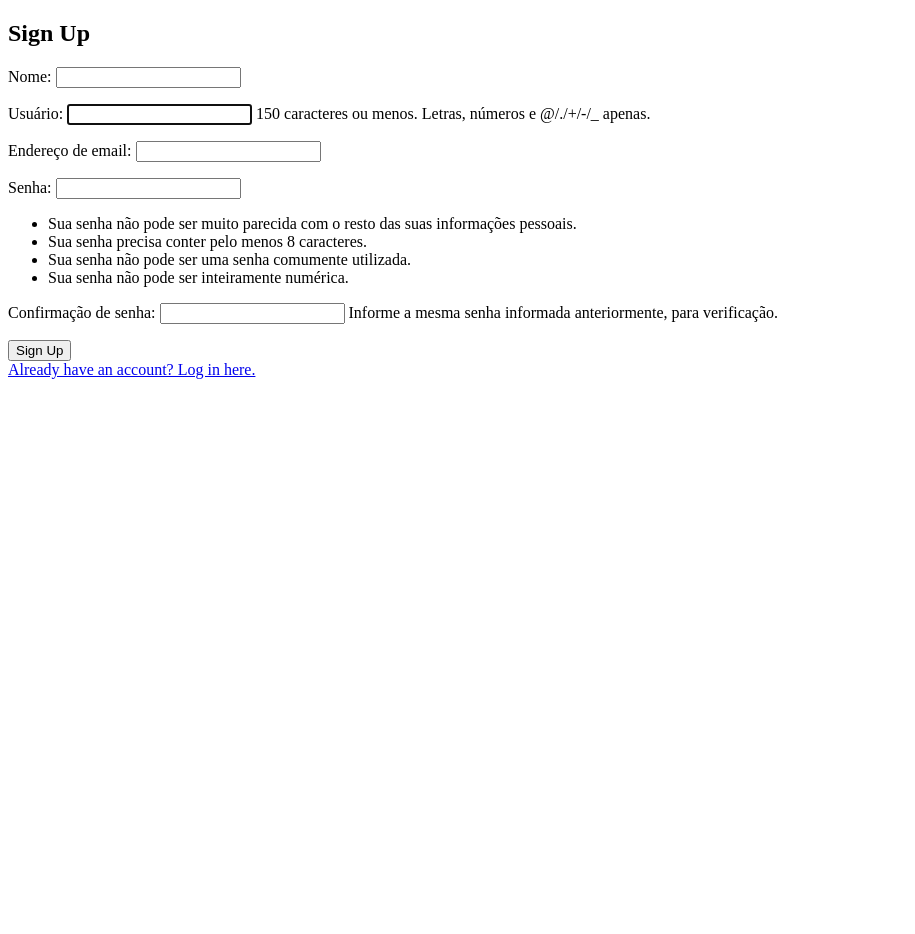
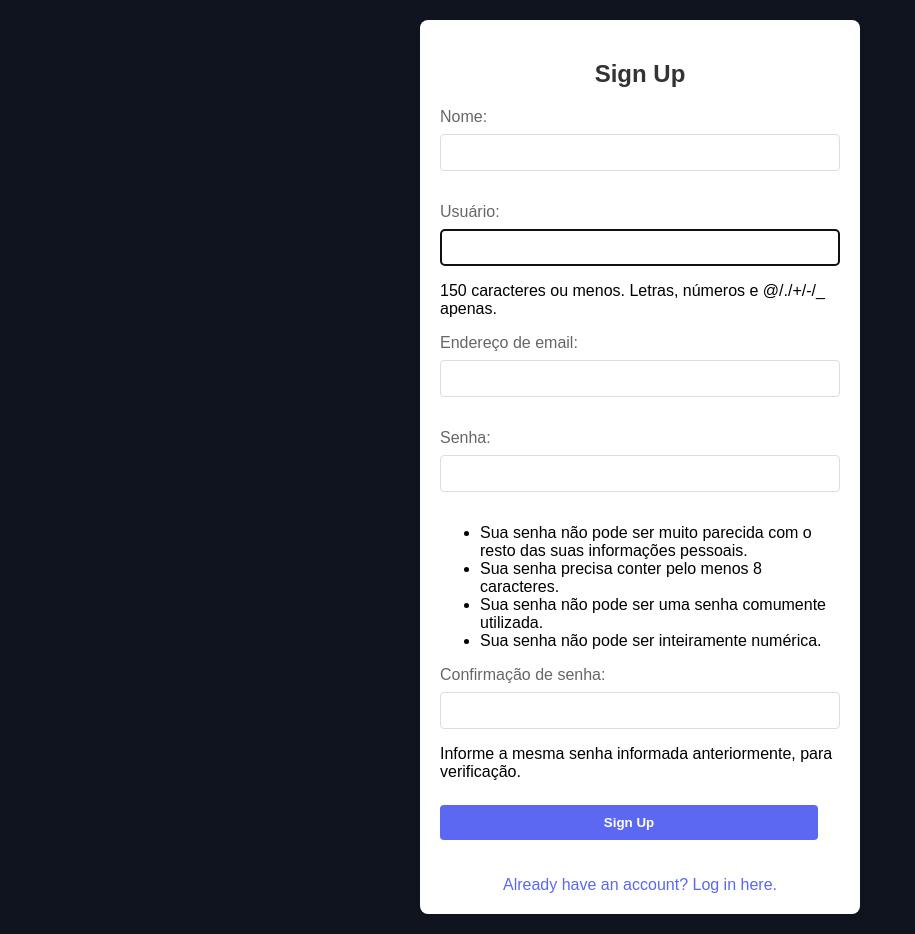
Before and after one commit to TiagoOliverDev/lizie, a Django app: page /accounts/singup/ in a window 1280 px wide. Shown: the whole page, without its empty margins (0-915 px from the left). Before the commit the page ends 379 px from the top, so only its background shows below. Run offline with Django 4.2, Linux system fonts and the light colour scheme.

Commit message:
feat: estilizando login e signup

```diff
--- a/lizetest/accounts/templates/registration/signup.html
+++ b/lizetest/accounts/templates/registration/signup.html
@@ -1,6 +1,60 @@
 {% extends 'base.html' %}
 
 {% block content %}
+<style>
+  body {
+    font-family: Arial, sans-serif; /* Fonte padrão mais legível */
+    background-color: #10141E; /* Cor de fundo mais suave */
+  }
+  .signup-container {
+    max-width: 400px;
+    margin: 20px auto;
+    padding: 20px;
+    background-color: #fff;
+    box-shadow: 0 2px 4px rgba(0, 0, 0, 0.1);
+    border-radius: 8px;
+  }
+  h2 {
+    text-align: center;
+    color: #333;
+  }
+  form {
+    margin-top: 20px;
+  }
+  label {
+    color: #666;
+  }
+  input, button {
+    width: calc(100% - 22px); /* Tamanho total menos padding */
+    padding: 10px;
+    margin-top: 8px;
+    margin-bottom: 16px;
+    border: 1px solid #ddd;
+    border-radius: 4px;
+  }
+  button {
+    background-color: #5c67f2;
+    color: white;
+    font-weight: bold;
+    border: none;
+    cursor: pointer;
+  }
+  button:hover {
+    background-color: #5058e5;
+  }
+  a {
+    text-decoration: none;
+    color: #5c67f2;
+    display: block;
+    text-align: center;
+    margin-top: 20px;
+  }
+  a:hover {
+    text-decoration: underline;
+  }
+</style>
+
+<div class="signup-container">
   <h2>Sign Up</h2>
   <form method="post">
     {% csrf_token %}
@@ -8,4 +62,5 @@
     <button type="submit">Sign Up</button>
   </form>
   <a href="{% url 'accounts:login' %}">Already have an account? Log in here.</a>
+</div>
 {% endblock %}
```
Also changed, not shown: lizetest/accounts/templates/registration/login.html (+60 -0 lines), lizetest/static/styles/login.css (added, +55 -0 lines), lizetest/static/styles/signup.css (added).
